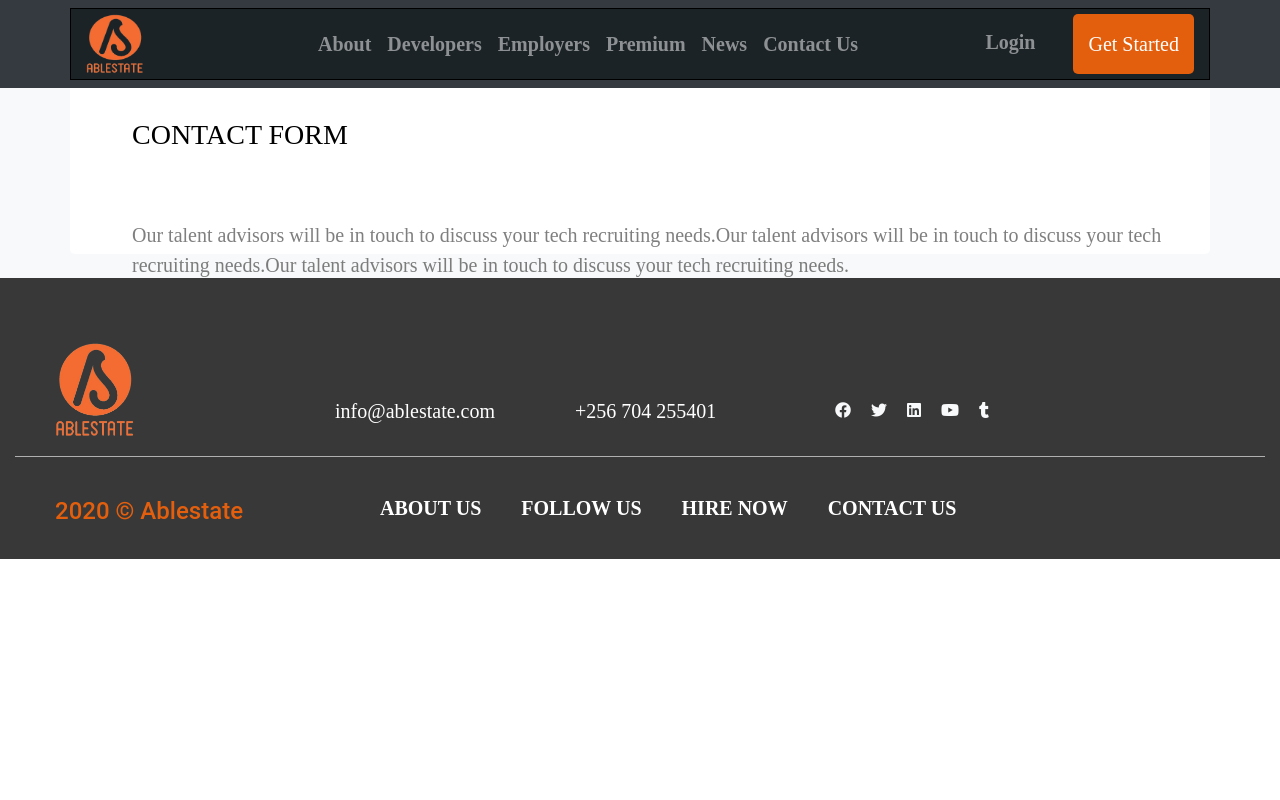
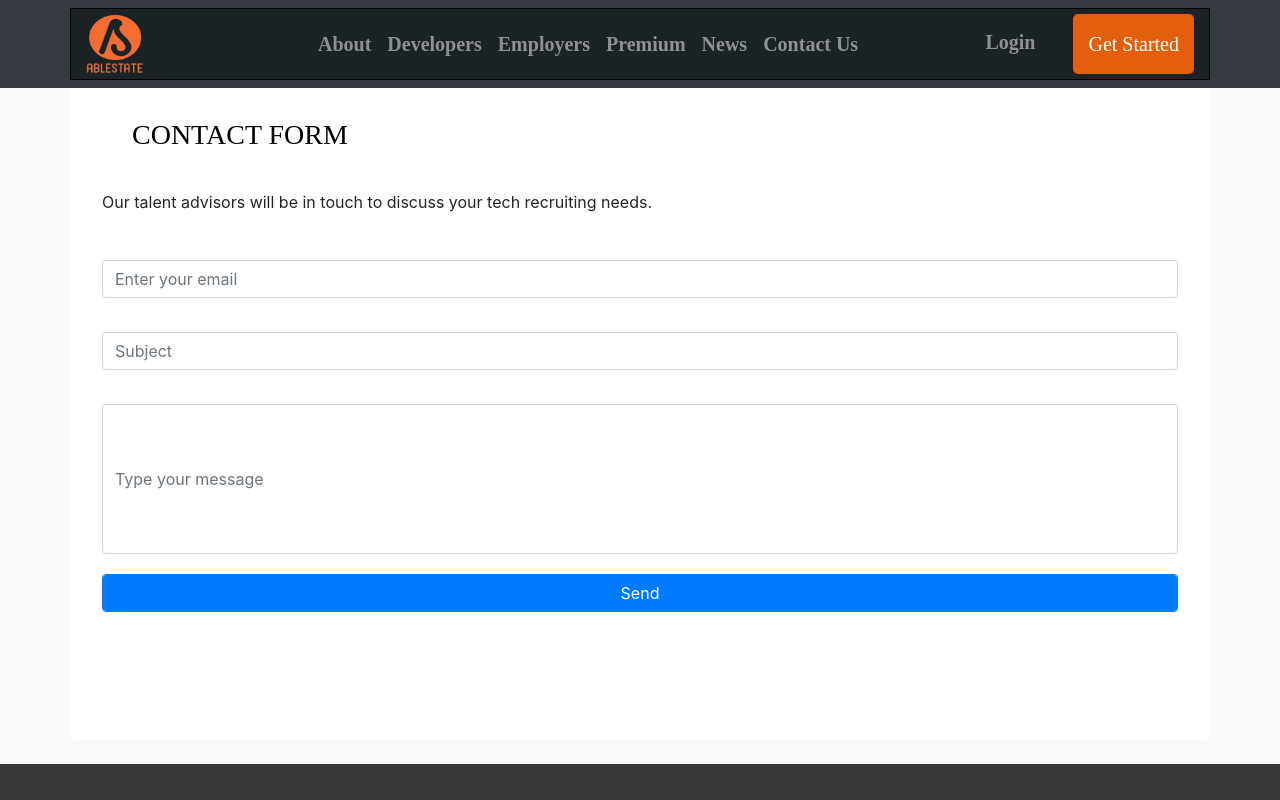
Before and after one commit to Nyayic/ablestate, a React (Create React App) app: page /contact-us in a window 1280 px wide. Shown: the top 800 px of the page. Built offline with nearby package versions, Linux system fonts and the light colour scheme; a web font is replaced by a local one.

Commit message:
Modified contact section

```diff
--- /dev/null
+++ b/src/pages/Contact/Contact.css
@@ -0,0 +1,8 @@
+.contact-form{
+padding: 30px;
+}
+.textarea {
+    width: 1200px;
+    height: 150px;
+    margin-bottom: 20px;
+  }
--- a/src/pages/Contact/Contact.js
+++ b/src/pages/Contact/Contact.js
@@ -1,4 +1,5 @@
 import React from 'react';
+import './Contact.css';
 
  function Contact (){
      return(
@@ -8,16 +9,17 @@ import React from 'react';
                     <div className="row">
                         <div className="col-md-12">
                             <h1 className="top-header"> CONTACT FORM</h1>
-                            <p className="top-text">Our talent advisors will
-                            be in touch to discuss
-                            your tech recruiting
-                            needs.Our talent advisors will
-                            be in touch to discuss
-                            your tech recruiting
-                            needs.Our talent advisors will
-                            be in touch to discuss
-                            your tech recruiting
-                            needs.</p>
+                            <p>Our talent advisors will
+                            be in touch to discuss your tech recruiting needs.</p>
+                        </div>
+                        <div className="col-md-12 contact-form">
+                            <div className="row">
+                                <input type="email" placeholder="Enter your email" className="form-control"/><br/><br/><br/>
+                                <input type="text" placeholder="Subject" className="form-control"/><br/><br/><br/>
+                                <input type="textarea" placeholder="Type your message" className="form-control textarea"/>
+                                <input type="button" value="Send" className="btn btn-primary form-control"/><br/><br/><br/>
+
+                            </div>
                         </div>
 
                     </div>
```
Also changed, not shown: 1 other file (tests, documents, lock files or other folders).
